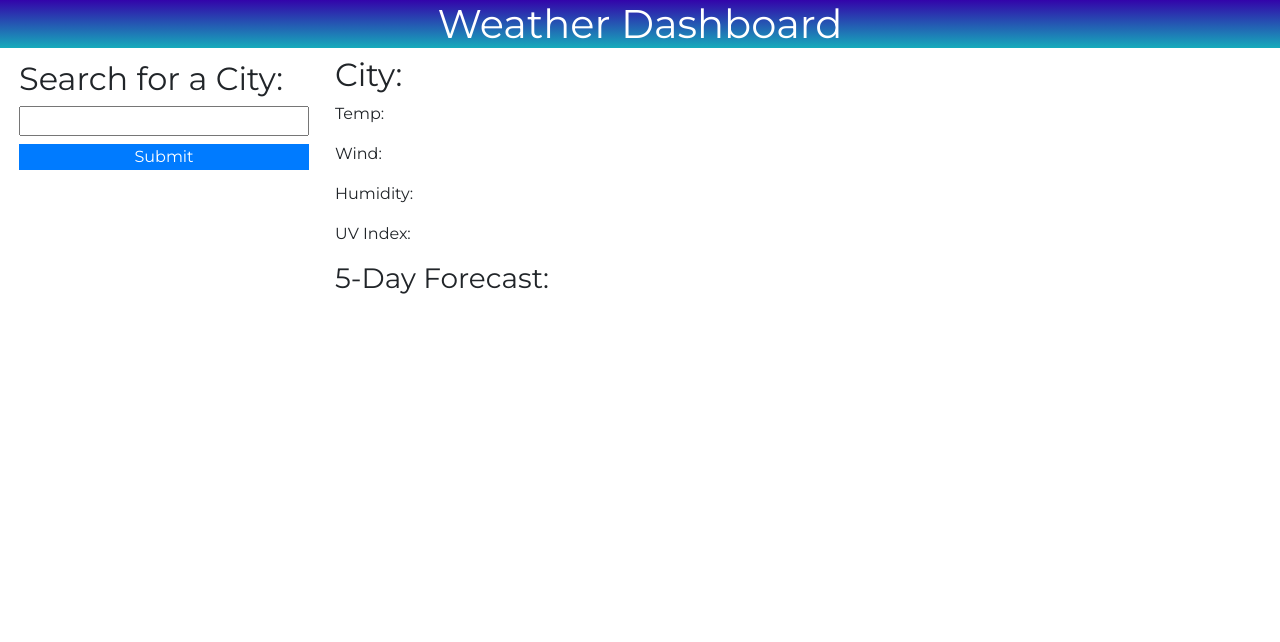
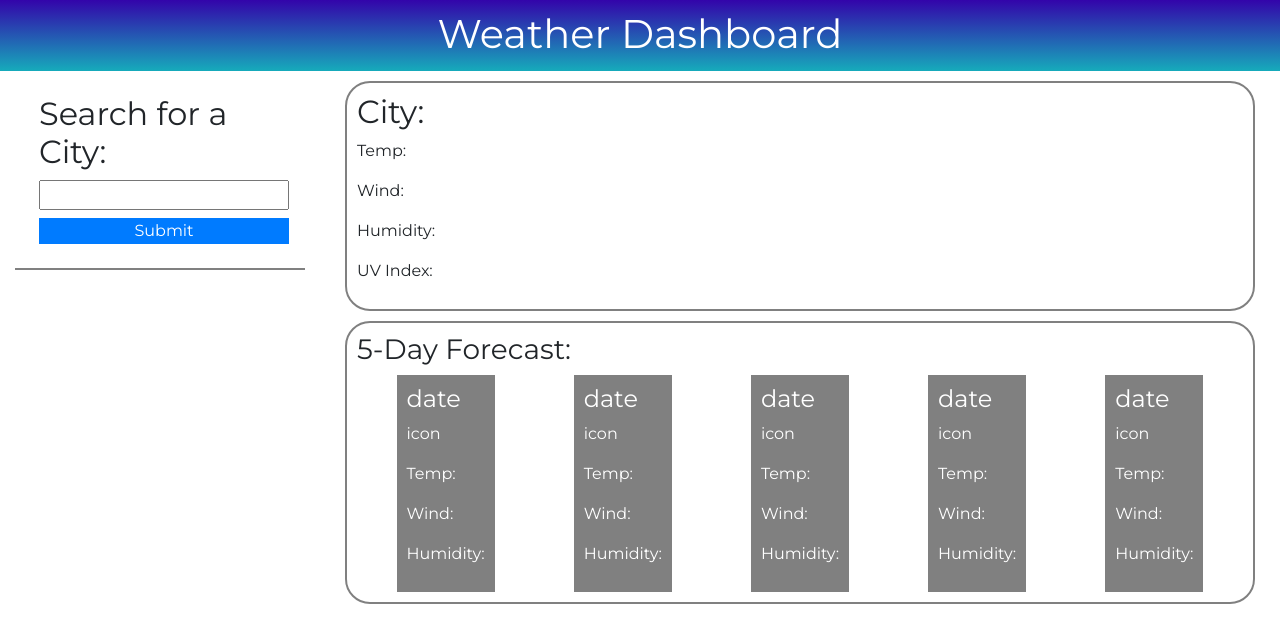
Before and after one commit to dashley2/ad-weather-dashboard, a plain HTML site: page index.html in a window 1280 px wide. Drawn offline with nearby package versions, Linux system fonts and the light colour scheme.

Commit message:
Add forecast cards and style

```diff
--- a/assets/css/style.css
+++ b/assets/css/style.css
@@ -7,4 +7,36 @@ body {
 header {
     background-image: linear-gradient(180deg, #3304aa, #16abbb );
     color: white;
+    padding-top: 10px;
+    padding-bottom: 5px;
 }
+
+#search-container {
+    padding: 10px;
+    margin: 10px;
+}
+
+#history-container {
+    border-top: solid gray 2px;
+    margin-top: 10px;
+}
+
+#city-container {
+    border: solid gray 2px;
+    border-radius: 25px;
+    padding: 10px;
+    margin: 10px;
+}
+
+#forecast-container {
+    border: solid gray 2px;
+    border-radius: 25px;
+    padding: 10px;
+    margin: 10px;
+}
+
+.forecast {
+    background-color: gray;
+    color:white;
+    padding: 10px;
+}
--- a/index.html
+++ b/index.html
@@ -31,6 +31,7 @@
                 </div>
             </section>
             <content class="col-9">
+                <!--- city section -->
                 <section id="city-container">
                     <h2>City:</h2>
                     <p>Temp:</p>
@@ -41,6 +42,42 @@
 
                 <section id="forecast-container">
                     <h3>5-Day Forecast:</h3>
+                    <section class="d-flex justify-content-around">
+                        <div id="day1" class="forecast">
+                            <h4>date</h4>
+                            <p>icon</p>
+                            <p>Temp:</p>
+                            <p>Wind:</p>
+                            <p>Humidity:</p>
+                        </div>
+                        <div id="day2" class="forecast">
+                            <h4>date</h4>
+                            <p>icon</p>
+                            <p>Temp:</p>
+                            <p>Wind:</p>
+                            <p>Humidity:</p>
+                        </div>
+                        <div id="day3" class="forecast">
+                            <h4>date</h4>
+                            <p>icon</p>
+                            <p>Temp:</p>
+                            <p>Wind:</p>
+                            <p>Humidity:</p>
+                        </div>
+                        <div id="day4" class="forecast">
+                            <h4>date</h4>
+                            <p>icon</p>
+                            <p>Temp:</p>
+                            <p>Wind:</p>
+                            <p>Humidity:</p>
+                        </div>
+                        <div id="day5" class="forecast">
+                            <h4>date</h4>
+                            <p>icon</p>
+                            <p>Temp:</p>
+                            <p>Wind:</p>
+                            <p>Humidity:</p>
+                        </div>
                     </section>
             </content>
         </main>
```
Lines whose indentation alone changed are shown as unchanged.
